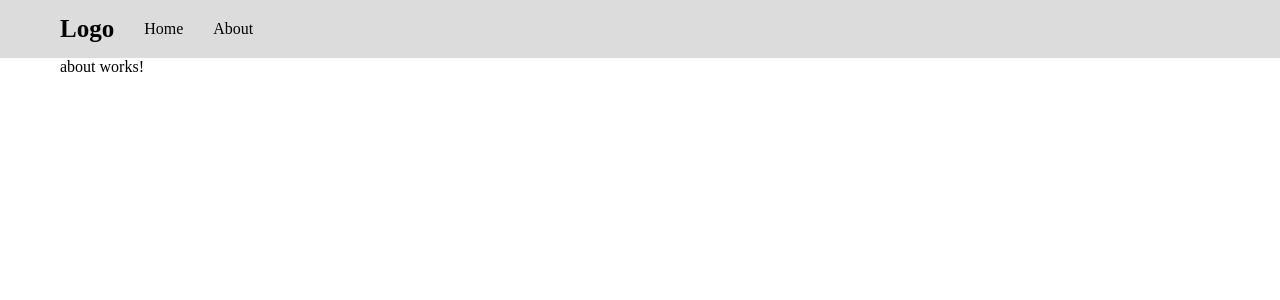
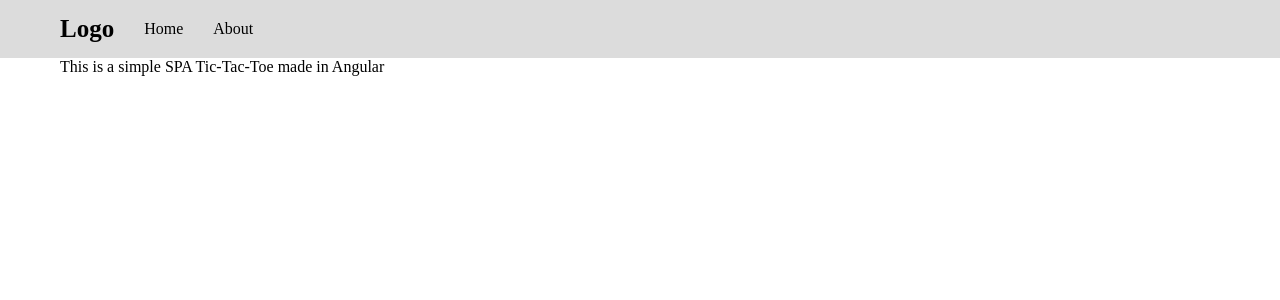
Before and after one commit to VadimEp622/angular-tic-tac-toe, an Angular app: page /about in a window 1280 px wide. Shown: the top 300 px of the page. Built offline with nearby package versions, Linux system fonts and the light colour scheme.

Commit message:
updated about

```diff
--- a/angular.json
+++ b/angular.json
@@ -94,6 +94,9 @@
             ],
             "scripts": []
           }
+        },
+        "deploy": {
+          "builder": "angular-cli-ghpages:deploy"
         }
       }
     }
--- a/package.json
+++ b/package.json
@@ -6,7 +6,8 @@
     "start": "ng serve",
     "build": "ng build",
     "watch": "ng build --watch --configuration development",
-    "test": "ng test"
+    "test": "ng test",
+    "deploy": "ng deploy --base-href=/angular-tic-tac-toe/"
   },
   "private": true,
   "dependencies": {
@@ -28,6 +29,7 @@
     "@angular/cli": "^17.2.3",
     "@angular/compiler-cli": "^17.2.0",
     "@types/jasmine": "~5.1.0",
+    "angular-cli-ghpages": "^2.0.0-beta.2",
     "jasmine-core": "~5.1.0",
     "karma": "~6.4.0",
     "karma-chrome-launcher": "~3.2.0",
--- a/src/app/pages/about/about.component.html
+++ b/src/app/pages/about/about.component.html
@@ -1 +1 @@
-<p>about works!</p>
+<p>This is a simple SPA Tic-Tac-Toe made in Angular</p>
```
Also changed, not shown: 1 other file (tests, documents, lock files or other folders).
